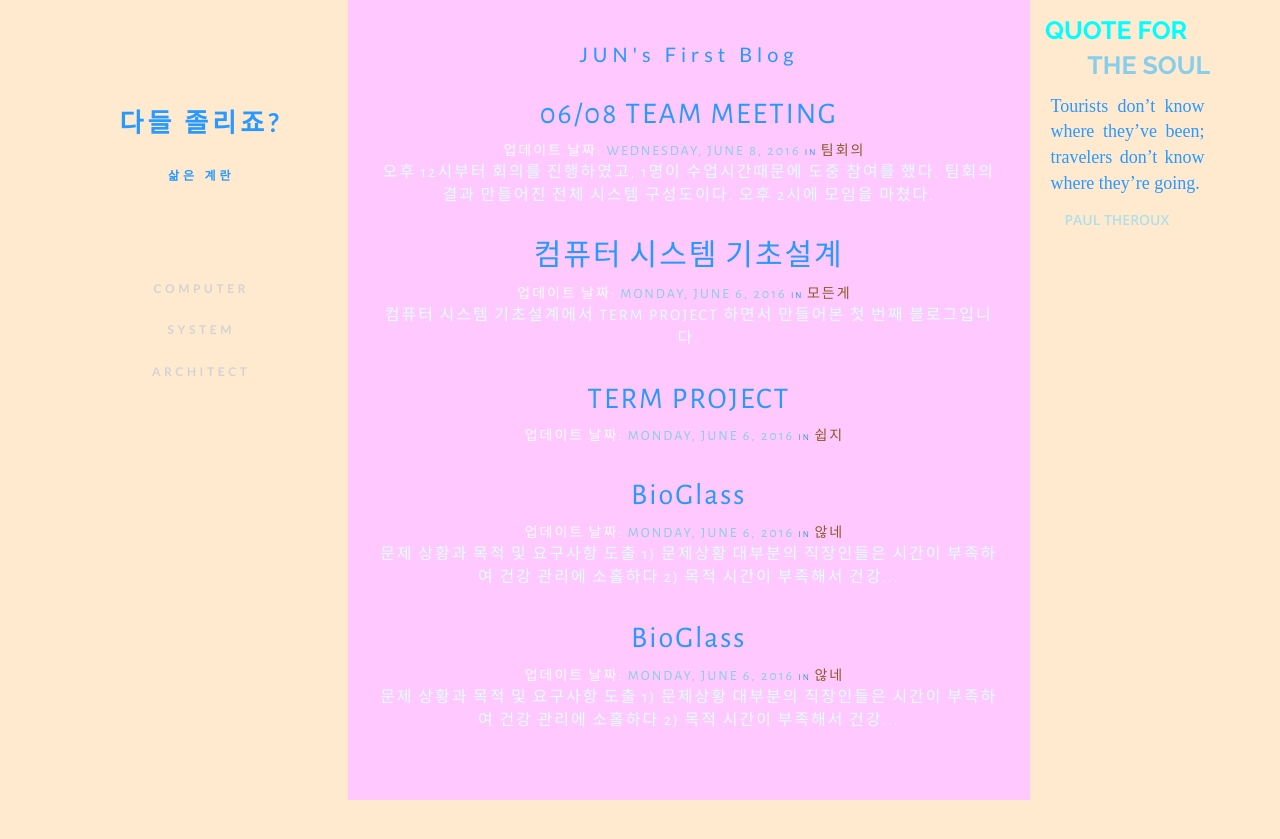
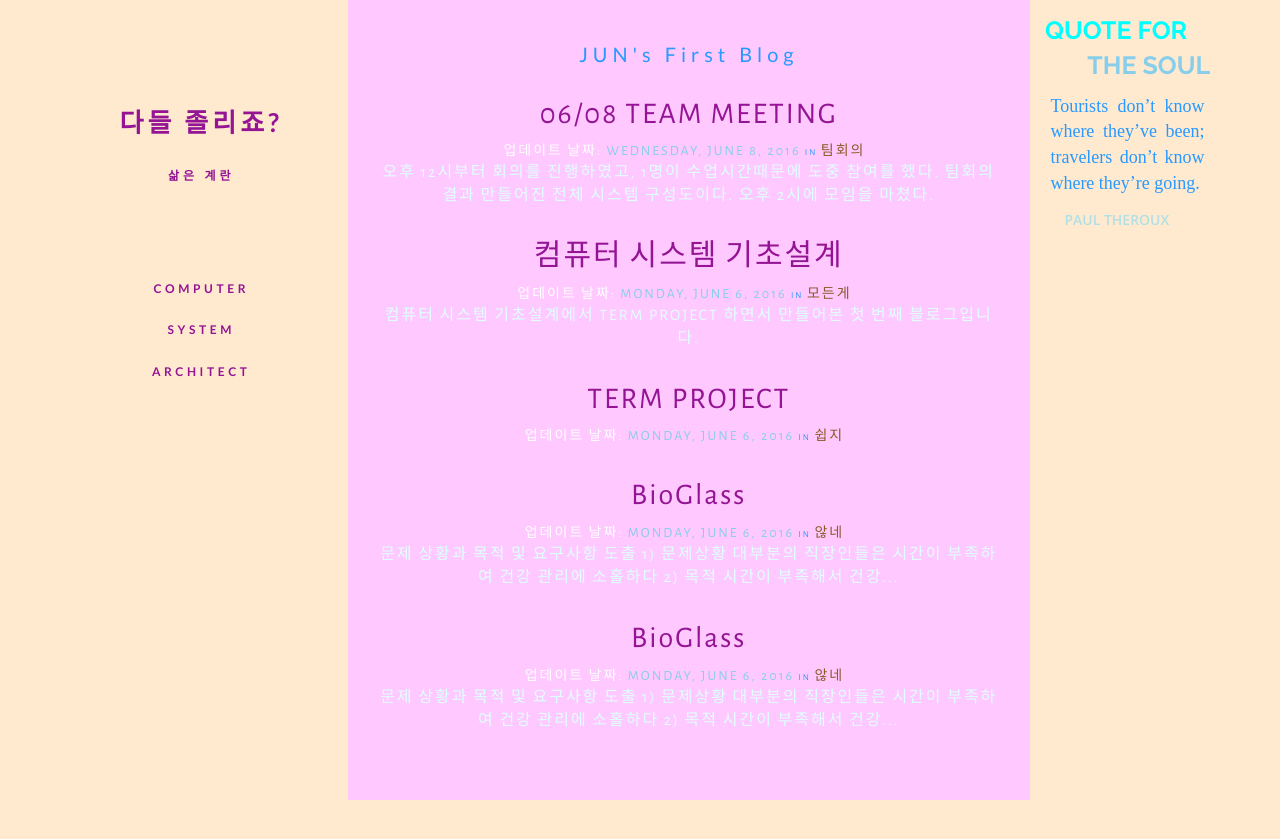
Before and after one commit to strawberryjamsea/trust1303.github.io-1, a Jekyll site: the page built from index.html, in a window 1280 px wide. Shown: the top 839 px of the page. Built offline with Jekyll 4.4.1, drawn with Linux system fonts in a browser that asks for light colours; nearby versions of some CDN libraries.

Commit message:
Update main.scss

```diff
--- a/css/main.scss
+++ b/css/main.scss
@@ -114,7 +114,8 @@ padding: 1em;
 
 }
 a{
-  color:inherit !important;
+  color:#941494 !important;
+
 }
 a:hover{
   color: inherit;
```
